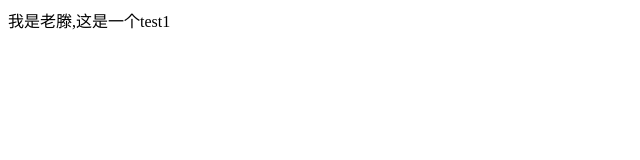
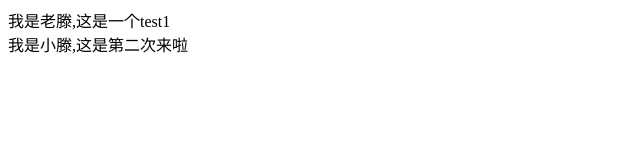
Before and after one commit to tsw529/mygit, a plain HTML site: page index.html in a window 1280 px wide. Shown: the whole page, without its empty margins (0-640 px from the left). Drawn offline with Linux system fonts and the light colour scheme.

Commit message:
我是小滕,这是我第二次上传

```diff
--- a/index.html
+++ b/index.html
@@ -8,6 +8,7 @@
 </head>
 <body>
   <div>我是老滕,这是一个test1</div>
+  <div>我是小滕,这是第二次来啦</div>
   <script>
 
   </script>
```
